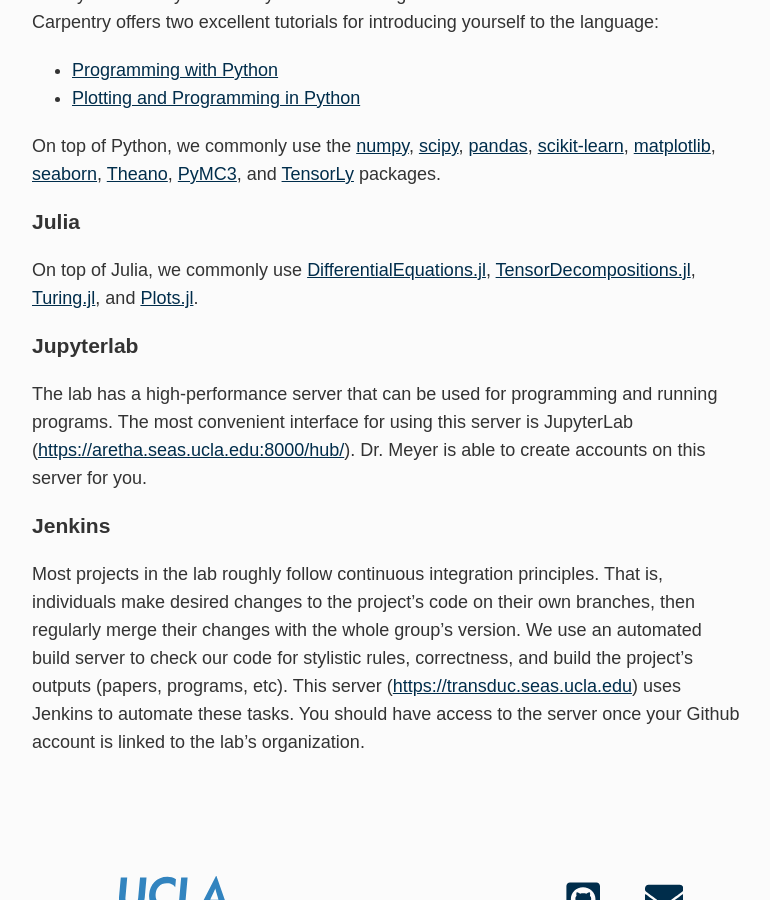
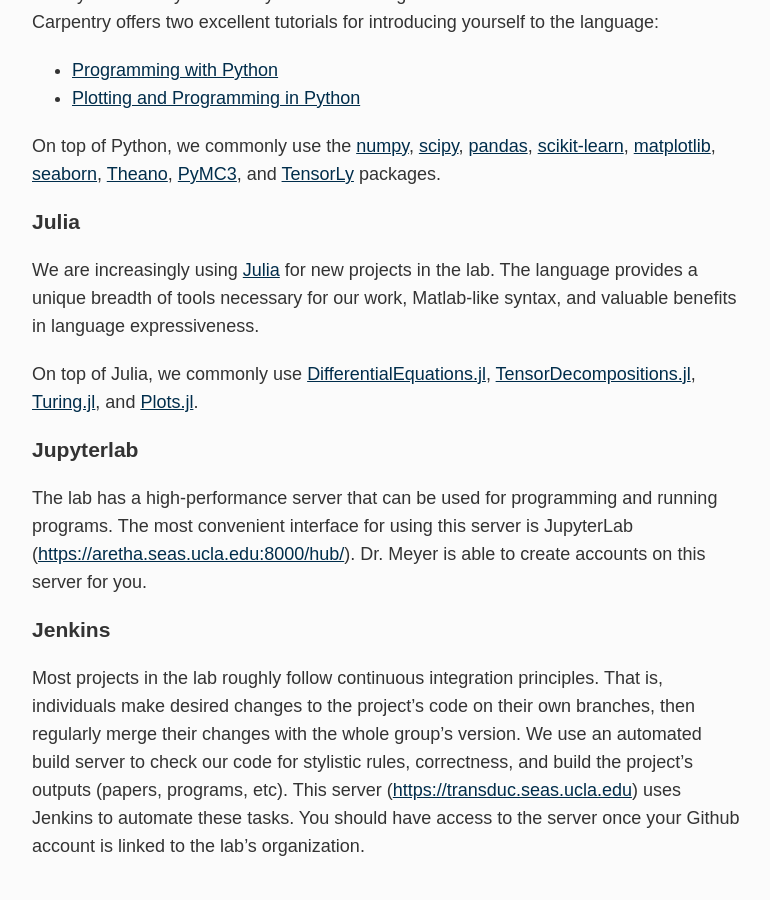
Before and after one commit to meyer-lab/asmlab.org, a Jekyll site: the page built from team/computational_start.md, in a window 1280 px wide and 900 px high, scrolled down 555 px. Shown: the whole window, without its empty margins (253-1023 px from the left). Built offline with Jekyll 4.4.1, drawn with Linux system fonts in a browser that asks for light colours; some web fonts are replaced.

Commit message:
Update computational_start.md

```diff
--- a/team/computational_start.md
+++ b/team/computational_start.md
@@ -21,7 +21,7 @@
 
 ### Julia
 
-
+We are increasingly using [Julia](https://docs.julialang.org/en/v1/) for new projects in the lab. The language provides a unique breadth of tools necessary for our work, Matlab-like syntax, and valuable benefits in language expressiveness.
 
 On top of Julia, we commonly use [DifferentialEquations.jl](http://docs.juliadiffeq.org/latest/), [TensorDecompositions.jl](https://github.com/yunjhongwu/TensorDecompositions.jl), [Turing.jl](https://turing.ml), and [Plots.jl](http://docs.juliaplots.org/latest/).
 
```
